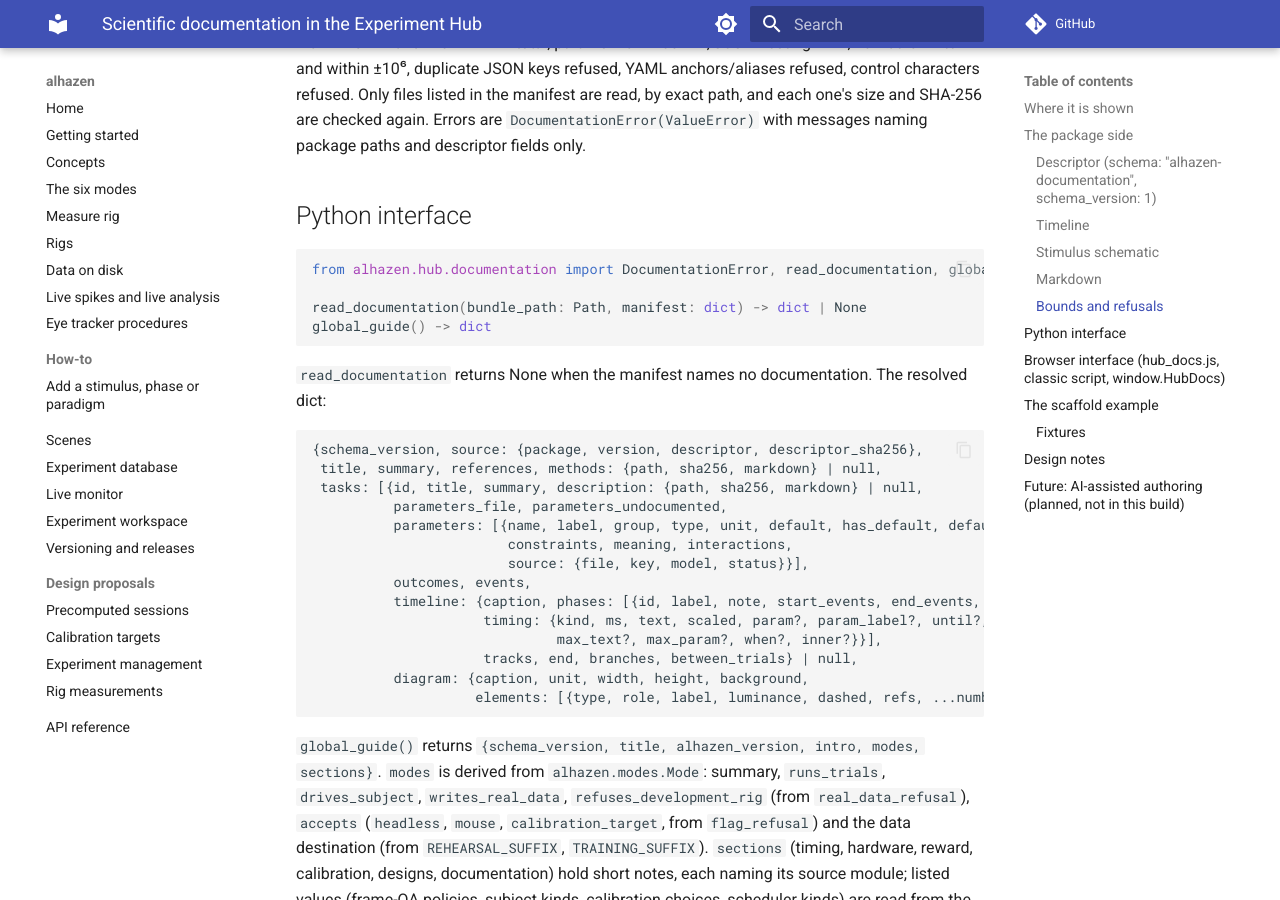
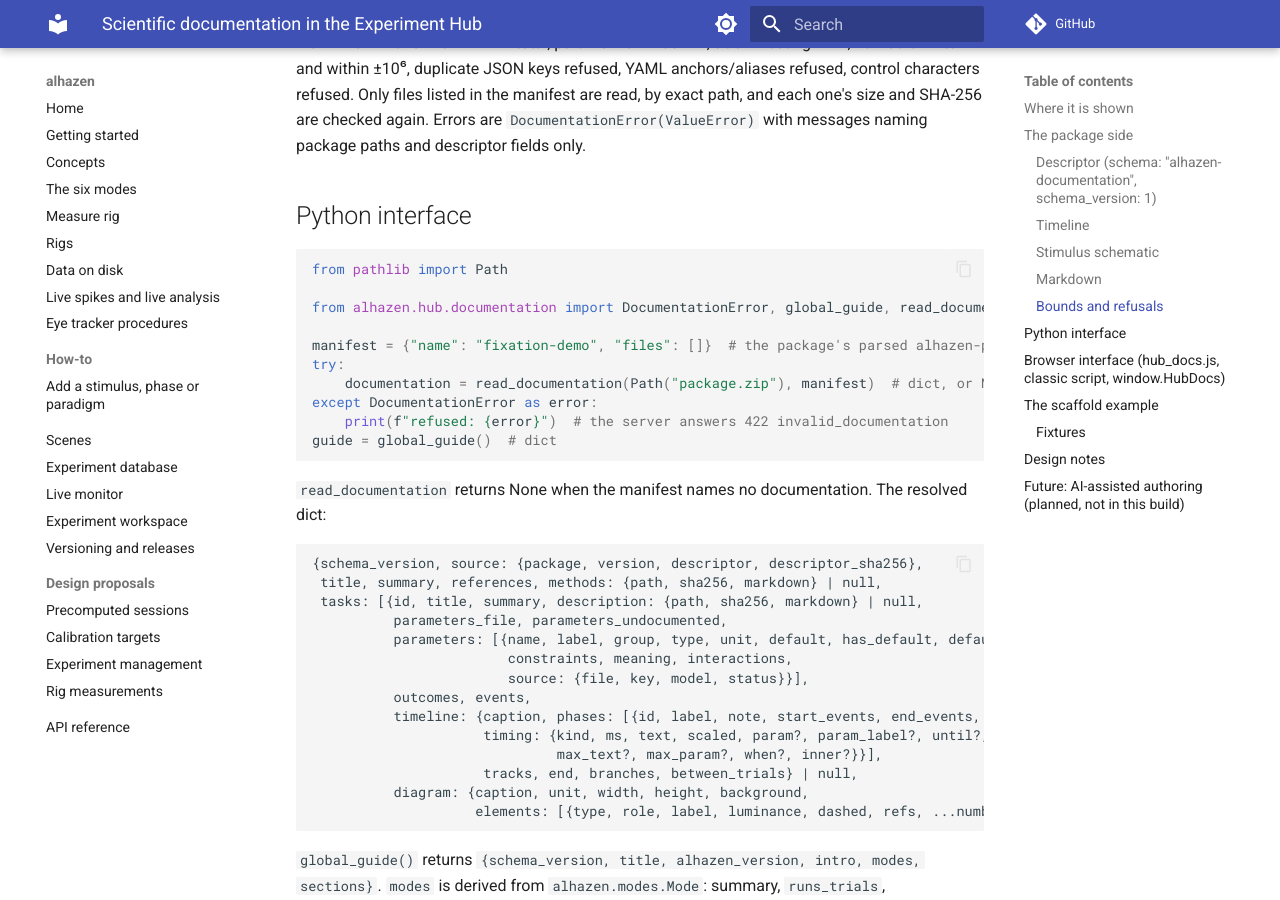
Before and after one commit to sh4r11f/alhazen, an MkDocs documentation site: the page built from docs/hub/documentation.md, in a window 1280 px wide and 900 px high, scrolled down 4161 px. Built offline with MkDocs 1.6.1 and Material for MkDocs 9.7.7, drawn with Linux system fonts in a browser that asks for light colours; comment, search, counter and statistics services are not loaded.

Commit message:
Hub documentation: read members without a text-mode open; runnable docs snippet

````diff
--- a/docs/hub/documentation.md
+++ b/docs/hub/documentation.md
@@ -128,10 +128,16 @@ with messages naming package paths and descriptor fields only.
 ## Python interface
 
 ```python
-from alhazen.hub.documentation import DocumentationError, read_documentation, global_guide
+from pathlib import Path
 
-read_documentation(bundle_path: Path, manifest: dict) -> dict | None
-global_guide() -> dict
+from alhazen.hub.documentation import DocumentationError, global_guide, read_documentation
+
+manifest = {"name": "fixation-demo", "files": []}  # the package's parsed alhazen-package.json
+try:
+    documentation = read_documentation(Path("package.zip"), manifest)  # dict, or None if absent
+except DocumentationError as error:
+    print(f"refused: {error}")  # the server answers 422 invalid_documentation
+guide = global_guide()  # dict
 ```
 
 `read_documentation` returns None when the manifest names no documentation. The resolved
````
Also changed, not shown: 1 other file.
